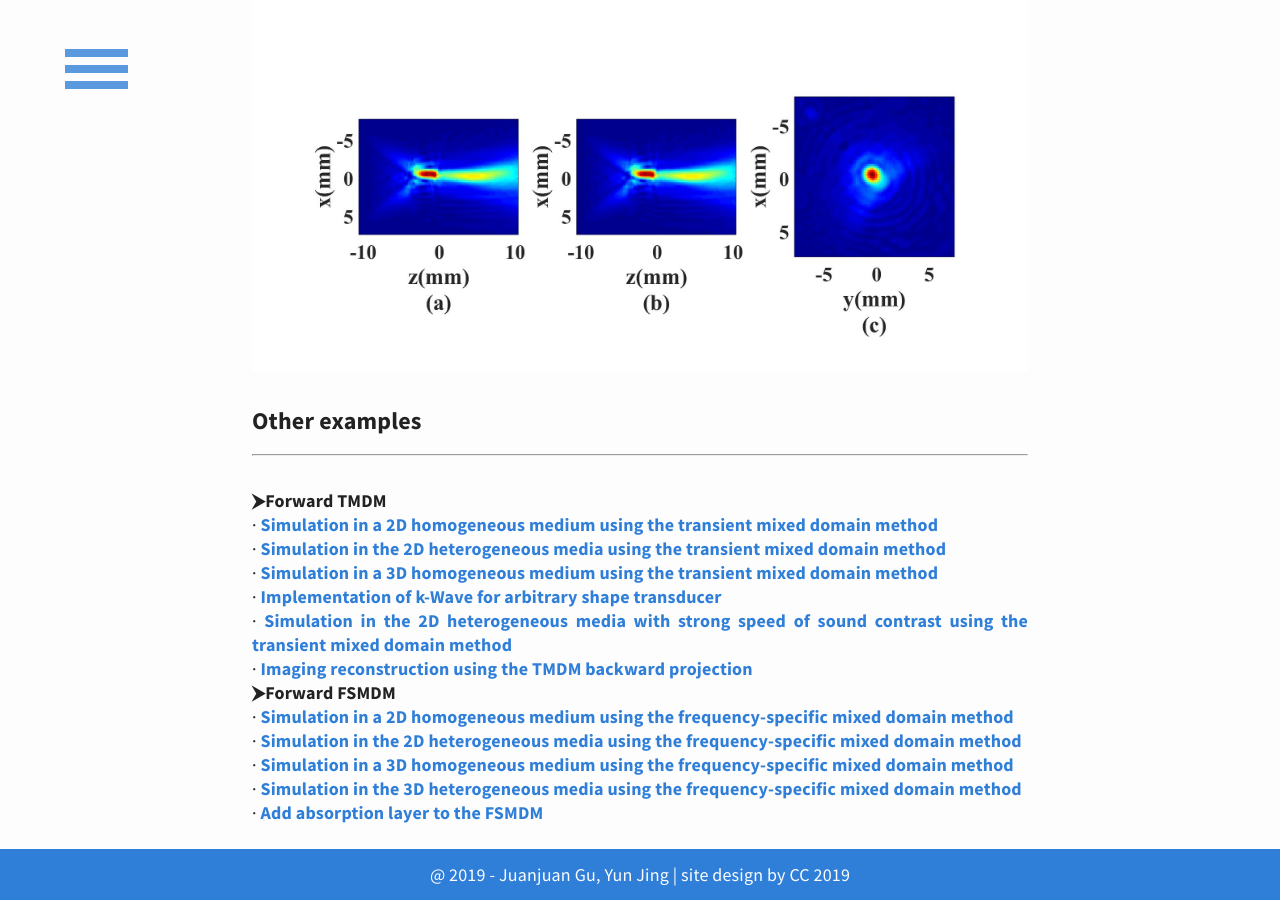
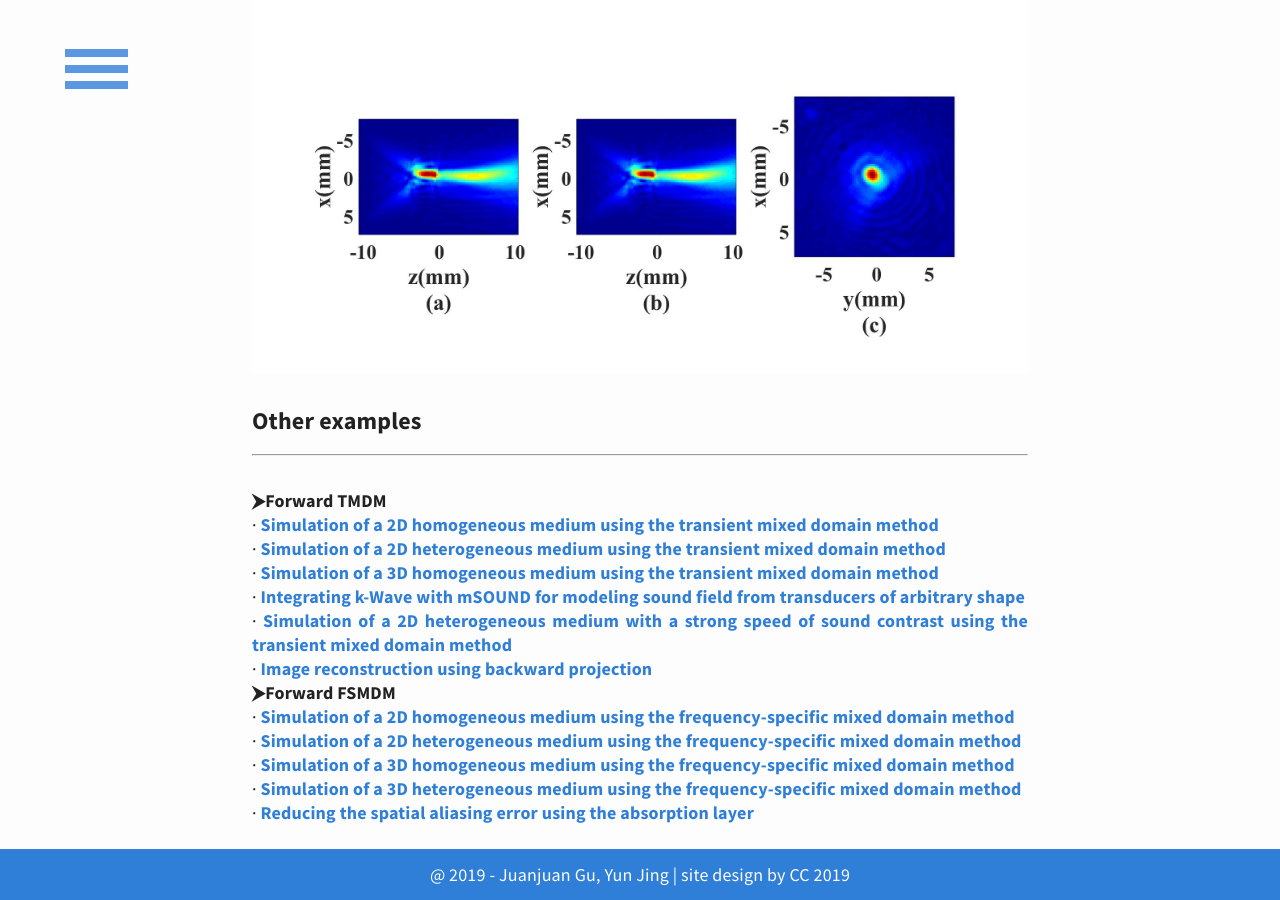
Before and after one commit to m-SOUND/mSOUND, a Jekyll site: the page built from _posts/2019-02-21-FSMDM-3D_heterogeneous.html, in a window 1280 px wide and 900 px high, scrolled down 2438 px. Built offline with Jekyll 4.4.1, drawn with Linux system fonts in a browser that asks for light colours; some of the changed text lies outside the part shown.

Commit message:
Update 2019-02-21-FSMDM-3D_heterogeneous.html

```diff
--- a/_posts/2019-02-21-FSMDM-3D_heterogeneous.html
+++ b/_posts/2019-02-21-FSMDM-3D_heterogeneous.html
@@ -17,7 +17,7 @@
 <p>
  <br>Details of defining the computational domain and the phased array settings are shown in the case
    <a href="https://m-sound.github.io/mSOUND/FSMDM_3D_homogeneous">
-    Simulation in a 3D homogeneous medium using the frequency-specific mixed domain method</a>. A 2D view in the xz plane
+    Simulation of a 3D homogeneous medium using the frequency-specific mixed domain method</a>. A 2D view in the xz plane
  of the 3D model used in this simulation is illustrated in the figure below.
    <pre>
  <code>
@@ -70,29 +70,30 @@
 <h6>Other examples</h6>
 <hr>
 <p>
-<br><h7 style='font-weight:bold;'>&#11166;Forward TMDM</h7>
+ <br> <h7 style='font-weight:bold;'>&#11166;Forward TMDM</h7>
  <br>&middot;<a href="https://m-sound.github.io/mSOUND/TMDM_2D_homogeneous">
-    Simulation in a 2D homogeneous medium using the transient mixed domain method</a>
+    Simulation of a 2D homogeneous medium using the transient mixed domain method</a>
  <br>&middot;<a href="https://m-sound.github.io/mSOUND/TMDM_2D_heterogeneous">
-    Simulation in the 2D heterogeneous media using the transient mixed domain method</a>
+    Simulation of a 2D heterogeneous medium using the transient mixed domain method</a>
 <br>&middot;<a href="https://m-sound.github.io/mSOUND/TMDM_3D_homogeneous">
-    Simulation in a 3D homogeneous medium using the transient mixed domain method</a>
-<br>&middot;<a href="https://m-sound.github.io/mSOUND/combine-k-Wave-TMDM">
-    Implementation of k-Wave for arbitrary shape transducer</a>
+    Simulation of a 3D homogeneous medium using the transient mixed domain method</a>
+ <br>&middot;<a href="https://m-sound.github.io/mSOUND/combine-k-Wave-TMDM">
+    Integrating k-Wave with mSOUND for modeling sound field from transducers of arbitrary shape</a>
 <br>&middot;<a href="https://m-sound.github.io/mSOUND/TMDM-2D-strong-speed-of-sound-contrast">
-    Simulation in the 2D heterogeneous media with strong speed of sound contrast using the transient mixed domain method</a>
+    Simulation of a 2D heterogeneous medium with a strong speed of sound contrast using the transient mixed domain method</a>
 <br>&middot;<a href="https://m-sound.github.io/mSOUND/Backward_TMDM">
-    Imaging reconstruction using the TMDM backward projection</a>
+    Image reconstruction using backward projection</a>
 
-<br><h7 style='font-weight:bold;'>&#11166;Forward FSMDM</h7>
+
+  <br><h7 style='font-weight:bold;'>&#11166;Forward FSMDM</h7>
 <br>&middot;<a href="https://m-sound.github.io/mSOUND/FSMDM_2D_homogeneous">
-    Simulation in a 2D homogeneous medium using the frequency-specific mixed domain method</a>
+    Simulation of a 2D homogeneous medium using the frequency-specific mixed domain method</a>
 <br>&middot;<a href="https://m-sound.github.io/mSOUND/FSMDM_2D_heterogeneous">
-    Simulation in the 2D heterogeneous media using the frequency-specific mixed domain method</a>
+    Simulation of a 2D heterogeneous medium using the frequency-specific mixed domain method</a>
 <br>&middot;<a href="https://m-sound.github.io/mSOUND/FSMDM_3D_homogeneous">
-    Simulation in a 3D homogeneous medium using the frequency-specific mixed domain method</a>
+    Simulation of a 3D homogeneous medium using the frequency-specific mixed domain method</a>
 <br>&middot;<a href="https://m-sound.github.io/mSOUND/FSMDM-3D_heterogeneous">
-    Simulation in the 3D heterogeneous media using the frequency-specific mixed domain method</a>
-<br>&middot;<a href="https://m-sound.github.io/mSOUND/2D_absorption">
-    Add absorption layer to the FSMDM</a>
+    Simulation of a 3D heterogeneous medium using the frequency-specific mixed domain method</a>
+ <br>&middot;<a href="https://m-sound.github.io/mSOUND/2D_absorption">
+    Reducing the spatial aliasing error using the absorption layer</a>
 </p>
```
